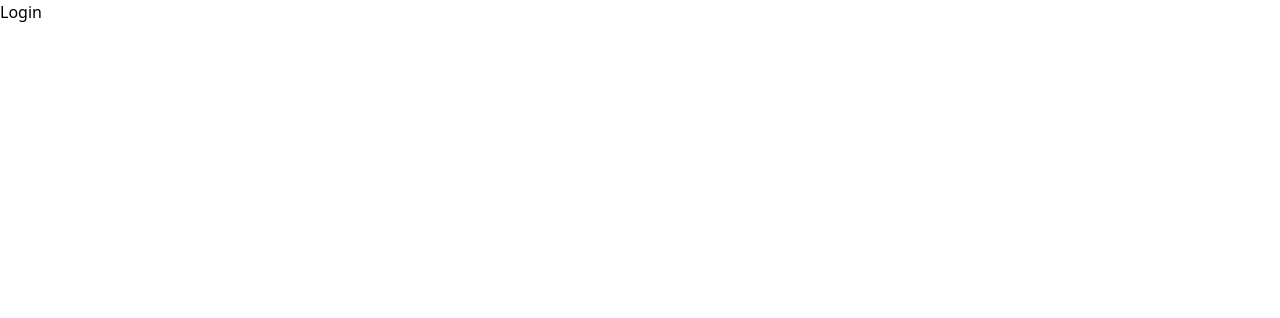
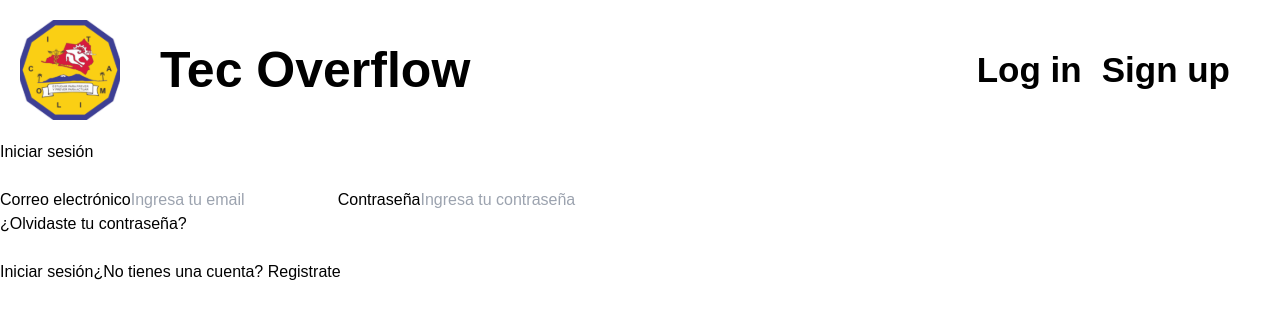
Before and after one commit to TecWork/TecOverFlow, a Next.js app: page /login in a window 1280 px wide. Shown: the top 318 px of the page. Built offline with nearby package versions, Linux system fonts and the light colour scheme.

Commit message:
Esqueleto html

```diff
--- a/pages/login.js
+++ b/pages/login.js
@@ -1,11 +1,54 @@
+import Image from "next/image";
+import Link from "next/link";
+import logo from "/public/logo.svg";
+import Head from "next/head";
+import styles from "@/styles/login.module.css";
 
 export default function Login() {
     return (
         <>
-            <div>
-                <h1>Login</h1>
-            </div>
+            <main>
+                <Head>
+                    <title>Tec Overflow | Log in</title>
+                </Head>
+                <header>
+                    <div className="navbar">
+                        <div className='navegacion'>
+                            <div className="nav-logo">
+                                <Link href="/pages/index.js">
+                                    <Image src={logo} alt="Tec Overflow" width={100} height={100} />
+                                </Link>
+                                <h1 className="titulo">Tec Overflow</h1>
+                            </div>
+                            <div className="nav">
+                                <div className="link">
+                                    <Link href="/login" className='active'>Log in</Link>
+                                </div>
+                                <div className="link">
+                                    <Link href="/">Sign up</Link>
+                                </div>
+                            </div>
+                        </div>
+                    </div>
+                </header>
+                <div className="contenedor-principal">
+                    <div className="container">
+                        <h1>Iniciar sesión</h1>
+                        <br/>
+                        <div className="form">
+                            <label className="my_input">Correo electrónico</label>
+                            <input type="email" name="email" placeholder="Ingresa tu email" className="my_input"/>
+                            <label className="my_input">Contraseña</label>
+                            <input type="password" name="password" placeholder="Ingresa tu contraseña" className="my_input"/>
+                        </div>
+                        <Link href="#" className='olvide'>¿Olvidaste tu contraseña?</Link>
+                        <br/>
+                        <br/>
+                        <button className="my_button">Iniciar sesión</button>
+                        <label className='no_cuenta'>¿No tienes una cuenta?<Link href="#" className='registrate'> Registrate</Link></label>
+                    </div>
+                </div>
+            </main>
         </>
-
     );
 }
--- a/styles/globals.css
+++ b/styles/globals.css
@@ -1,3 +1,43 @@
 @tailwind base;
 @tailwind components;
 @tailwind utilities;
+
+@import url('https://fonts.googleapis.com/css2?family=Poppins:wght@300;600;700&display=swap');
+
+html{
+    font-family: 'Poppins', sans-serif;
+}
+
+.nav Link{
+    font-weight: 600;
+}
+
+.navegacion{
+    display: flex;
+    align-items: center;
+    justify-content: space-between;
+    margin-right: 50px;
+}
+
+.nav{
+    display: flex;
+    gap: 20px;
+}
+
+.nav-logo{
+    display: flex;
+    padding: 20px;
+    justify-content: space-between;
+}
+
+.titulo{
+    font-weight: 700;
+    font-size: 50px;
+    padding: 0 40px;
+    line-height: 100px;
+}
+
+.link{
+    font-weight: 600;
+    font-size: 35px;
+}
--- a/styles/login.module.css
+++ b/styles/login.module.css
@@ -0,0 +1,71 @@
+.contenedor-principal{
+    display: flex;
+    align-items: center;
+    justify-content: space-between;
+}
+
+.container{
+    box-shadow: 0 4px 50px 0 rgba(0,0,0,0.25);
+    width: 400px;
+    height: 550px;
+    border-radius: 30px;
+    display: flex;
+    flex-direction: column;
+    align-items: center;
+    justify-content: center;
+}
+
+.form{
+    display: flex;
+    flex-direction: column;
+    align-items: flex-start;
+}
+
+input.my_input{
+    border-radius: 25px;
+    width: 300px;
+    height: 40px;
+    background-color: white;
+    border: 1px solid #000000;
+    padding-left: 10px;
+}
+
+label.my_label{
+    font-weight: 300;
+    margin-top: 10px;
+    padding: 20px 0 0 15px;
+}
+
+.container h1{
+    margin-top: 15px;
+}
+
+button.my_button{
+    border-radius: 30px;
+    width: 148px;
+    height: 44px;
+    border: none;
+    font-weight: 600;
+    font-size: 16px;
+    background-color: #FACF14;
+    color: #3D3F94;
+    cursor: pointer;
+}
+
+.registrate{
+    color: red;
+}
+
+.olvide {
+    font-weight: 300;
+    font-size: 14px;
+    margin-top: 15px;
+}
+
+.no_cuenta{
+    font-size: 16px;
+}
+
+.active{
+    border-bottom: solid 4px red;
+}
```
Also changed, not shown: public/logo.svg (added).
